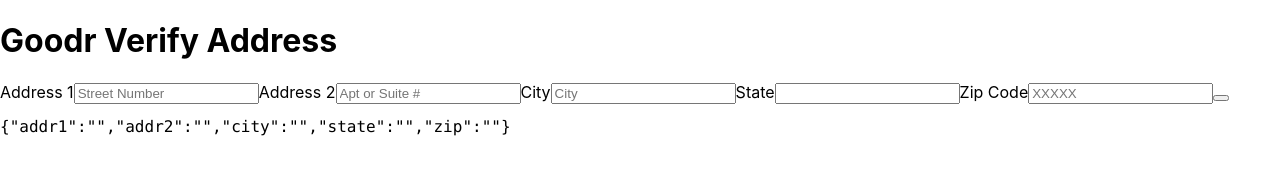
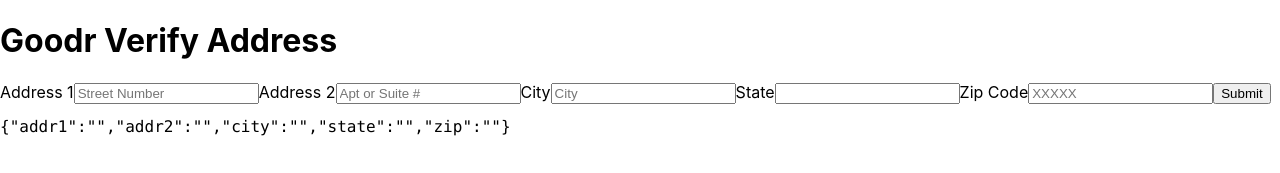
Before and after one commit to cstegall07/usps_validate_address, a React (Create React App) app: page / in a window 1280 px wide. Shown: the top 173 px of the page. Built offline with nearby package versions, Linux system fonts and the light colour scheme; no server answers.

Commit message:
trial and error

```diff
--- a/src/App.js
+++ b/src/App.js
@@ -80,7 +80,7 @@
           />
           <button
           className="submitBtn"
-          />
+          > Submit </button>
       </form>
       <pre>
         <code>
```
